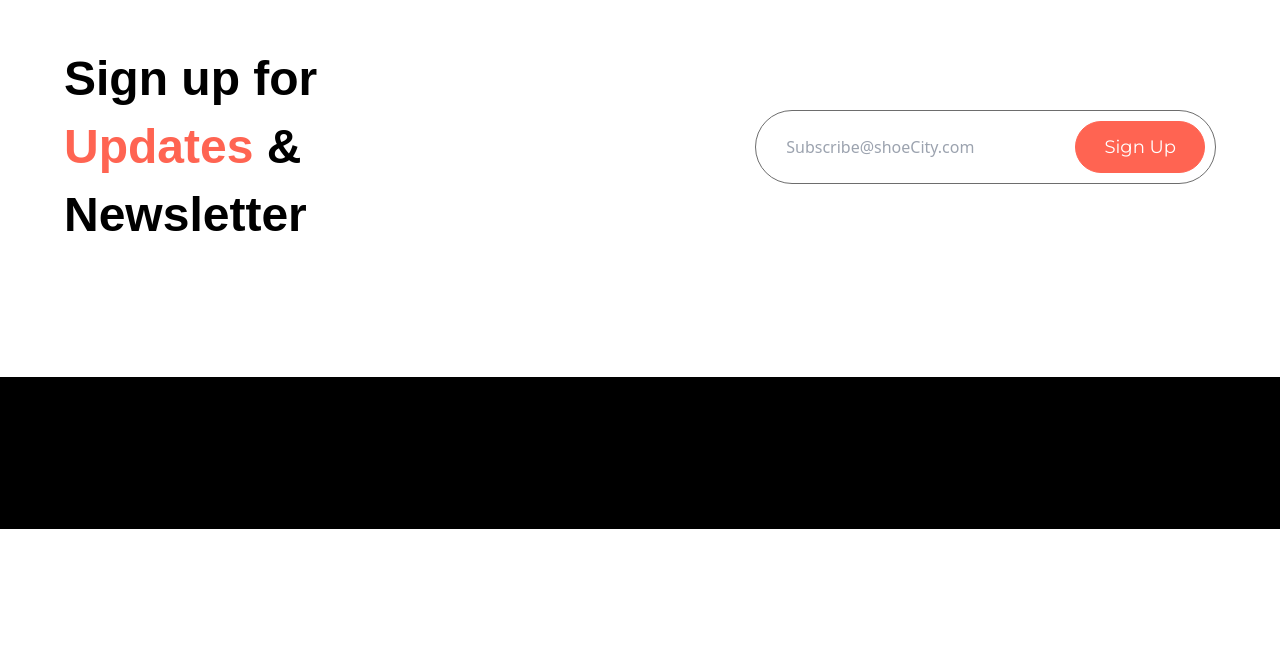
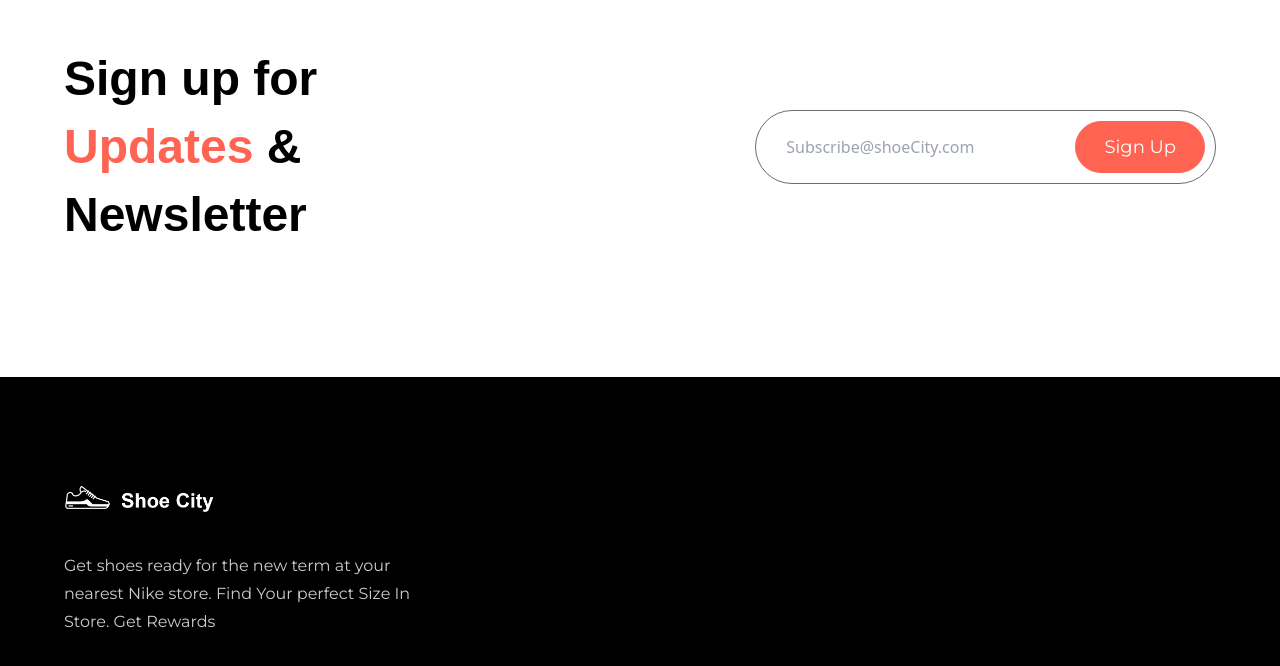
Before and after one commit to batoorsohail/shoe-city, a React (Vite) app: page / in a window 1280 px wide. Shown: the part 4250-4916 px from the top of the page. Before the commit the page ends 4779 px from the top, so only its background shows below. Built offline with nearby package versions, Linux system fonts and the light colour scheme; a web font is replaced by a local one.

Commit message:
Add Footer

```diff
--- a/src/sections/Footer.jsx
+++ b/src/sections/Footer.jsx
@@ -1,6 +1,47 @@
+import footerLogo from "../assets/images/footer-logo.png"
+import { footerLinks, socialMedia } from "../constants"
+
 const Footer = () => {
   return (
-    <div>Footer</div>
+    <footer className="max-container">
+      <div className="flex justify-between items-start flex-wrap max-lg:flex-col">
+        <div className="flex flex-col items-start">
+          <a href="/">
+            <img src={footerLogo} alt="logo" width={150} height={46} />
+          </a>
+          <p className="mt-6 text-base leading-7 font-montserrat text-white-400 sm:max-w-sm">
+            Get shoes ready for the new term at your nearest Nike store.
+            Find Your perfect Size In Store. Get Rewards
+          </p>
+          <div className="flex items-center gap-5 mt-8">
+            {socialMedia.map((icon) => {
+              <div className="flex justify-center items-center bg-white rounded-full w-12 h-12" key={icon}>
+                <img src={icon.src} alt={icon.alt} width={24} height={24} />
+              </div>
+            })}
+          </div>
+          <div className="flex flex-1 justify-between lg:gap-10 gap-20 flex-wrap">
+            {footerLinks.map((section) => {
+              <div key={section}>
+                <h4 className="text-white font-montserrat text-2xl leading-normal font-medium mb-6">
+                  {section.title}
+                </h4>
+                <ul>
+                  {section.links.map((link) => {
+                    <li
+                      className="mt-3 text-white-400 font-montserrat text-base leading-normal hover:text-slate-gray cursor-pointer"
+                      key={link.name}
+                    >
+                        <a href={link.name}></a>
+                    </li>
+                  })}
+                </ul>
+              </div>
+            })}
+          </div>
+        </div>
+      </div>
+    </footer>
   )
 }
 
```
Also changed, not shown: src/assets/images/footer-logo.png (added).
